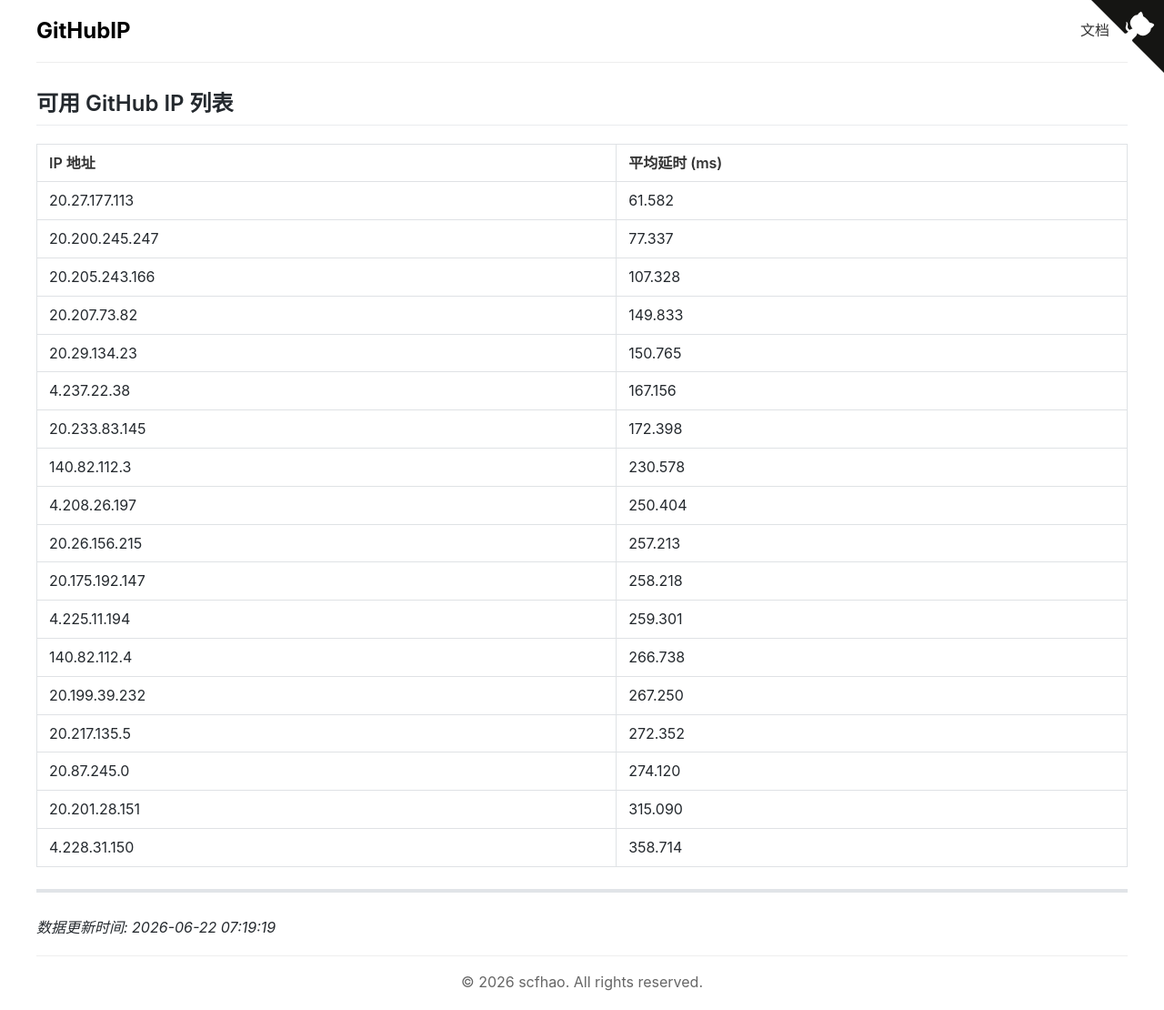
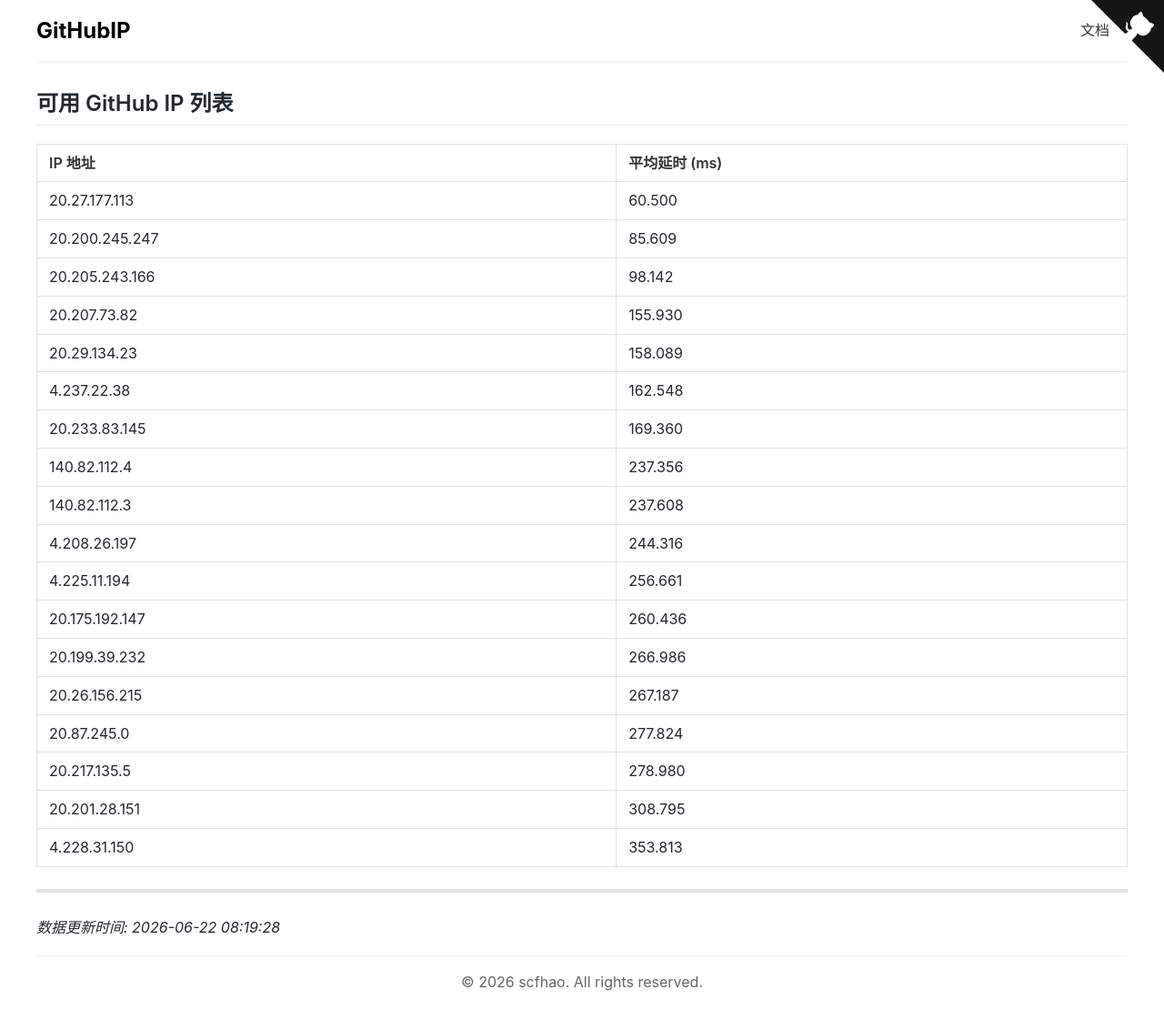
Before and after one commit to scfhao/GitHubIP, a Jekyll site: the page built from index.md, in a window 1280 px wide. Shown: the whole page at 91% size. Built offline with Jekyll 4.4.1, drawn with Linux system fonts in a browser that asks for light colours.

Commit message:
自动脚本执行 - 2026-06-22 08:19:28

```diff
--- a/index.md
+++ b/index.md
@@ -1,32 +1,32 @@
 ---
 layout: home
 title: GitHub IP 列表
-date: 2026-06-22 07:19:19
+date: 2026-06-22 08:19:28
 ---
 
 ## 可用 GitHub IP 列表
 
 | IP 地址 | 平均延时 (ms) |
 |---------|--------------|
-| 20.27.177.113 | 61.582 |
-| 20.200.245.247 | 77.337 |
-| 20.205.243.166 | 107.328 |
-| 20.207.73.82 | 149.833 |
-| 20.29.134.23 | 150.765 |
-| 4.237.22.38 | 167.156 |
-| 20.233.83.145 | 172.398 |
-| 140.82.112.3 | 230.578 |
-| 4.208.26.197 | 250.404 |
-| 20.26.156.215 | 257.213 |
-| 20.175.192.147 | 258.218 |
-| 4.225.11.194 | 259.301 |
-| 140.82.112.4 | 266.738 |
-| 20.199.39.232 | 267.250 |
-| 20.217.135.5 | 272.352 |
-| 20.87.245.0 | 274.120 |
-| 20.201.28.151 | 315.090 |
-| 4.228.31.150 | 358.714 |
+| 20.27.177.113 | 60.500 |
+| 20.200.245.247 | 85.609 |
+| 20.205.243.166 | 98.142 |
+| 20.207.73.82 | 155.930 |
+| 20.29.134.23 | 158.089 |
+| 4.237.22.38 | 162.548 |
+| 20.233.83.145 | 169.360 |
+| 140.82.112.4 | 237.356 |
+| 140.82.112.3 | 237.608 |
+| 4.208.26.197 | 244.316 |
+| 4.225.11.194 | 256.661 |
+| 20.175.192.147 | 260.436 |
+| 20.199.39.232 | 266.986 |
+| 20.26.156.215 | 267.187 |
+| 20.87.245.0 | 277.824 |
+| 20.217.135.5 | 278.980 |
+| 20.201.28.151 | 308.795 |
+| 4.228.31.150 | 353.813 |
 
 ---
 
-*数据更新时间: 2026-06-22 07:19:19*
+*数据更新时间: 2026-06-22 08:19:28*
```
